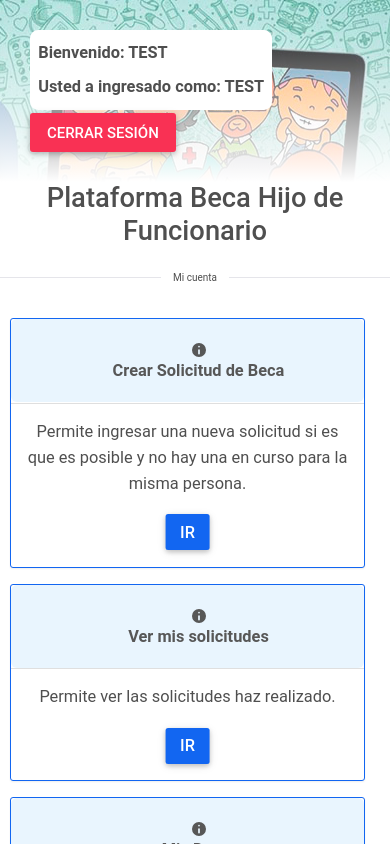
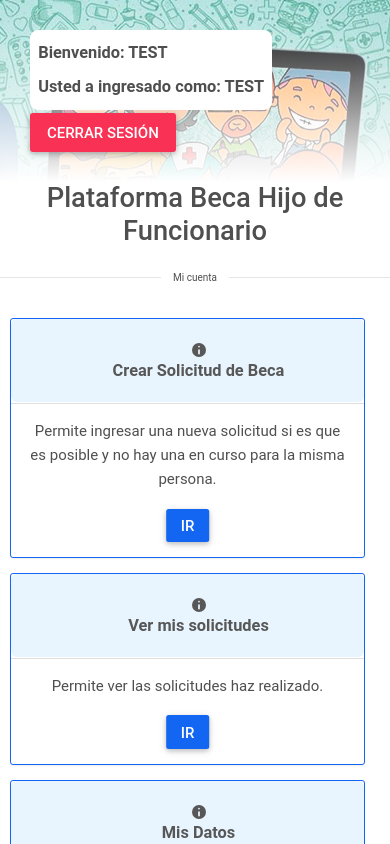
Before and after one commit to MilzCode/fron-bhf, a Next.js app: page /panel in a window 390 px wide. Shown: the top 844 px of the page. Built offline with nearby package versions, Linux system fonts and the light colour scheme; no server answers.

Commit message:
fix: responsive cards

```diff
--- a/styles/panel/CardPanel.scss
+++ b/styles/panel/CardPanel.scss
@@ -1,6 +1,6 @@
 .cardPanel {
   margin-bottom: 1em;
-  font-size: $fontSize3 !important;
+  font-size: $fontSize4 !important;
   //title card
   & .rs-message-body {
     font-size: $fontSize3 !important;
@@ -21,7 +21,7 @@
     margin-bottom: 1em;
   }
   &__irBtn {
-    font-size: $fontSize3 !important;
+    font-size: $fontSize4 !important;
     font-weight: bold;
   }
 }
```
